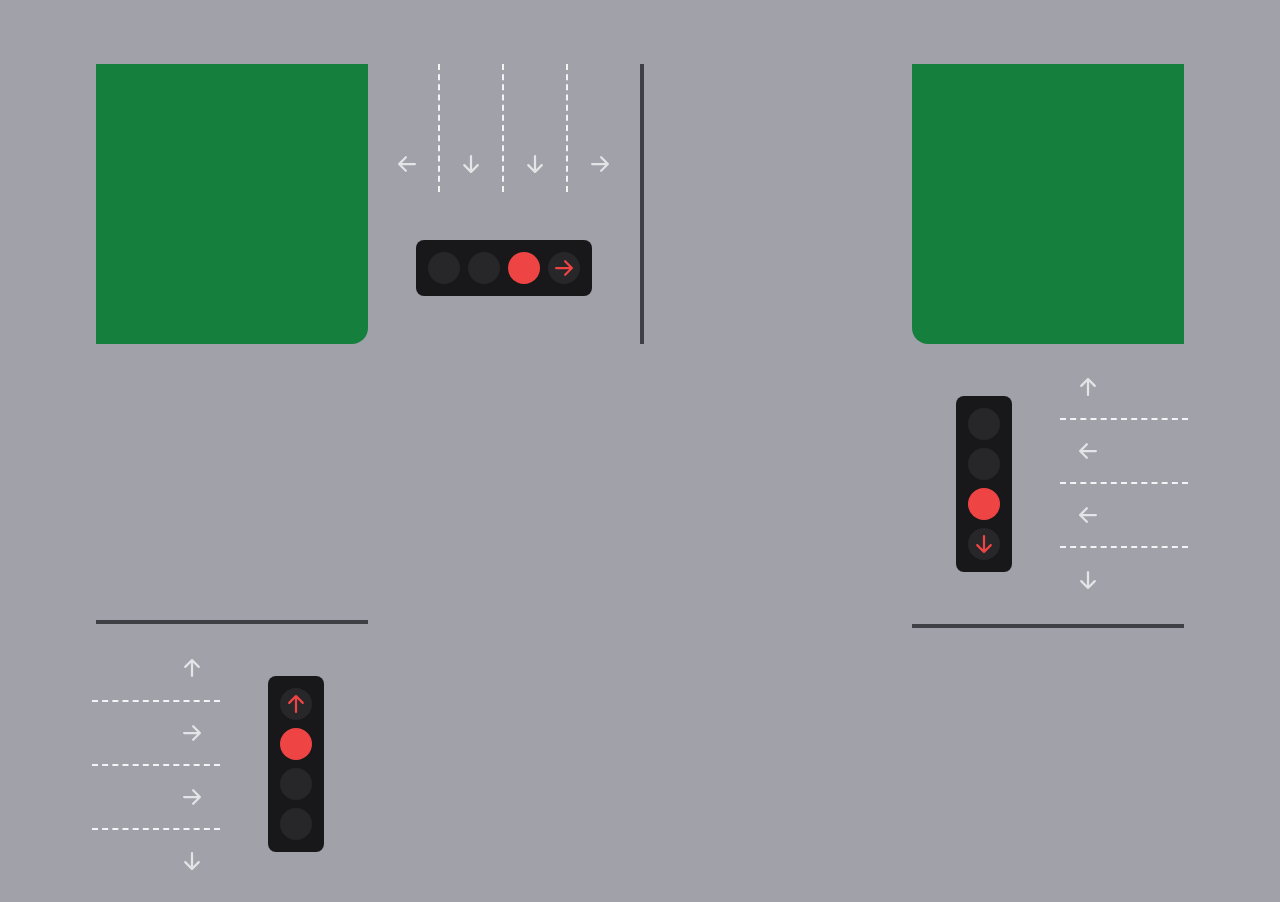
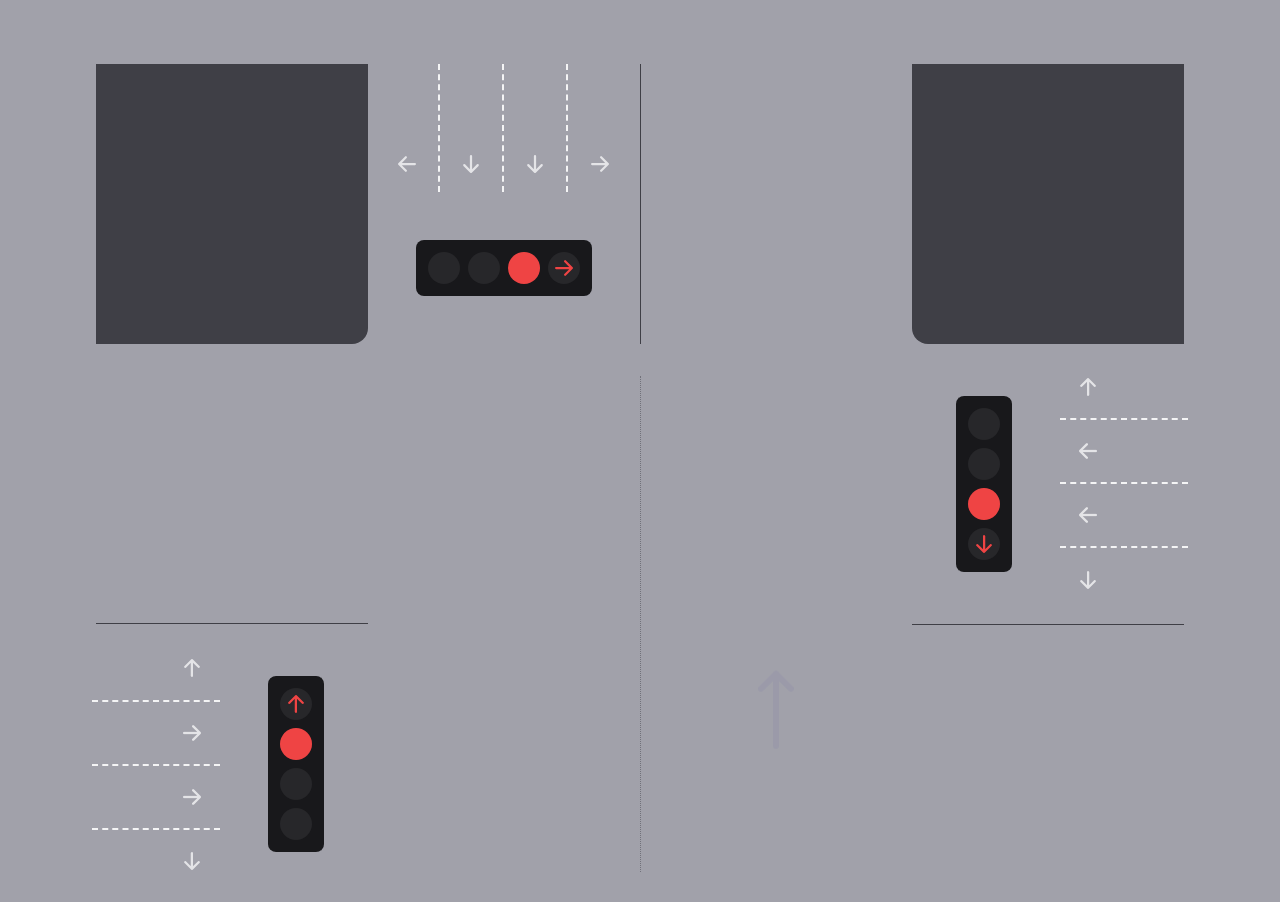
Before and after one commit to cdonohue/traffic-intersection, a Next.js app: page / in a window 1280 px wide. Shown: the top 902 px of the page. Built offline with nearby package versions, Linux system fonts and the light colour scheme.

Commit message:
Add traffic simulation based on the current state

```diff
--- a/components/Intersection.tsx
+++ b/components/Intersection.tsx
@@ -3,6 +3,16 @@
 import { useMachine } from '@xstate/react'
 import TrafficLight from './TrafficLight'
 import intersectionMachine from '@/machines/intersectionMachine'
+import {
+  ArrowDownIcon,
+  ArrowLeftIcon,
+  ArrowLongDownIcon,
+  ArrowLongLeftIcon,
+  ArrowLongRightIcon,
+  ArrowLongUpIcon,
+  ArrowRightIcon,
+  ArrowUpIcon,
+} from '@heroicons/react/24/outline'
 
 export default function Intersection() {
   const [currentState, send] = useMachine(intersectionMachine)
@@ -86,32 +96,120 @@ export default function Intersection() {
     return { straightState, turnState }
   }
 
+  function getTrafficState() {
+    const { value } = currentState
+
+    if (value === 'northGreenArrow') {
+      return 'north'
+    } else if (value === 'northYellowArrow') {
+      return 'north'
+    } else if (value === 'northSouthGreen') {
+      return 'northSouth'
+    } else if (value === 'northYellow') {
+      return 'northSouth'
+    } else if (value === 'southGreenArrow') {
+      return 'south'
+    } else if (value === 'southYellowArrow') {
+      return 'south'
+    } else if (value === 'eastGreenArrow') {
+      return 'east'
+    } else if (value === 'eastYellowArrow') {
+      return 'east'
+    } else if (value === 'eastWestGreen') {
+      return 'eastWest'
+    } else if (value === 'eastYellow') {
+      return 'eastWest'
+    } else if (value === 'westGreenArrow') {
+      return 'west'
+    } else if (value === 'westYellowArrow') {
+      return 'west'
+    }
+
+    return ''
+  }
+
   return (
     <div className="grid grid-cols-4 grid-rows-4">
-      <div className="bg-green-700 rounded-br-2xl"></div>
+      <div className="bg-zinc-700 rounded-br-2xl"></div>
       <div className="rotate-180">
         <TrafficLight {...getLightState('south')} />
       </div>
-      <div className="border-l-4 border-zinc-700"></div>
-      <div className="bg-green-700 rounded-bl-2xl"></div>
-      <div className="border-b-4 border-zinc-700"></div>
-      <div />
-      <div />
+      <div className="border-l border-zinc-700"></div>
+      <div className="bg-zinc-700 rounded-bl-2xl"></div>
+      <div className="border-b border-zinc-700"></div>
+      <SimulateTraffic direction={getTrafficState()} />
       <div className="-rotate-90">
         <TrafficLight {...getLightState('west')} />
       </div>
       <div className="rotate-90">
         <TrafficLight {...getLightState('east')} />
       </div>
-      <div />
-      <div />
-      <div className="border-t-4 border-zinc-700"></div>
-      <div className="bg-green-700 rounded-tr-2xl"></div>
-      <div className="border-r-4 border-zinc-700"></div>
+      <div className="border-t border-zinc-700"></div>
+      <div className="bg-zinc-700 rounded-tr-2xl"></div>
+      <div className="border-r border-zinc-700"></div>
       <div className="rotate-0">
         <TrafficLight {...getLightState('north')} />
       </div>
-      <div className="bg-green-700 rounded-tl-2xl"></div>
+      <div className="bg-zinc-700 rounded-tl-2xl"></div>
     </div>
   )
 }
+
+function SimulateTraffic({ direction }: { direction: string }) {
+  return (
+    <div className="col-span-2 row-span-2 text-indigo-800">
+      {direction === 'north' ? (
+        <div className="flex w-full h-full py-8">
+          <div className="flex-1 border-r border-dotted border-zinc-500"></div>
+          <div className="flex-1 flex flex-col items-center justify-center">
+            <ArrowLongUpIcon className="w-24 h-24 animate-north" />
+          </div>
+        </div>
+      ) : null}
+      {direction === 'south' ? (
+        <div className="flex w-full h-full py-8">
+          <div className="flex-1 flex flex-col items-center justify-center border-r border-dotted border-zinc-500">
+            <ArrowLongDownIcon className="w-24 h-24 animate-south" />
+          </div>
+          <div className="flex-1"></div>
+        </div>
+      ) : null}
+      {direction === 'northSouth' ? (
+        <div className="flex w-full h-full py-8">
+          <div className="flex-1 flex flex-col items-center justify-center border-r border-dotted border-zinc-500">
+            <ArrowLongDownIcon className="w-24 h-24 animate-south" />
+          </div>
+          <div className="flex-1 flex flex-col items-center justify-center">
+            <ArrowLongUpIcon className="w-24 h-24 animate-north" />
+          </div>
+        </div>
+      ) : null}
+      {direction === 'east' ? (
+        <div className="flex w-full h-full flex-col px-8">
+          <div className="flex-1 border-b border-dotted border-zinc-500"></div>
+          <div className="flex-1 flex flex-col items-center justify-center">
+            <ArrowLongRightIcon className="w-24 h-24 animate-east" />
+          </div>
+        </div>
+      ) : null}
+      {direction === 'west' ? (
+        <div className="flex w-full h-full flex-col px-8">
+          <div className="flex-1 flex flex-col items-center justify-center border-b border-dotted border-zinc-500">
+            <ArrowLongLeftIcon className="w-24 h-24 animate-west" />
+          </div>
+          <div className="flex-1"></div>
+        </div>
+      ) : null}
+      {direction === 'eastWest' ? (
+        <div className="flex w-full h-full flex-col px-8">
+          <div className="flex-1 flex flex-col items-center justify-center border-b border-dotted border-zinc-500">
+            <ArrowLongLeftIcon className="w-24 h-24 animate-west" />
+          </div>
+          <div className="flex-1 flex flex-col items-center justify-center">
+            <ArrowLongRightIcon className="w-24 h-24 animate-east" />
+          </div>
+        </div>
+      ) : null}
+    </div>
+  )
+}
```
